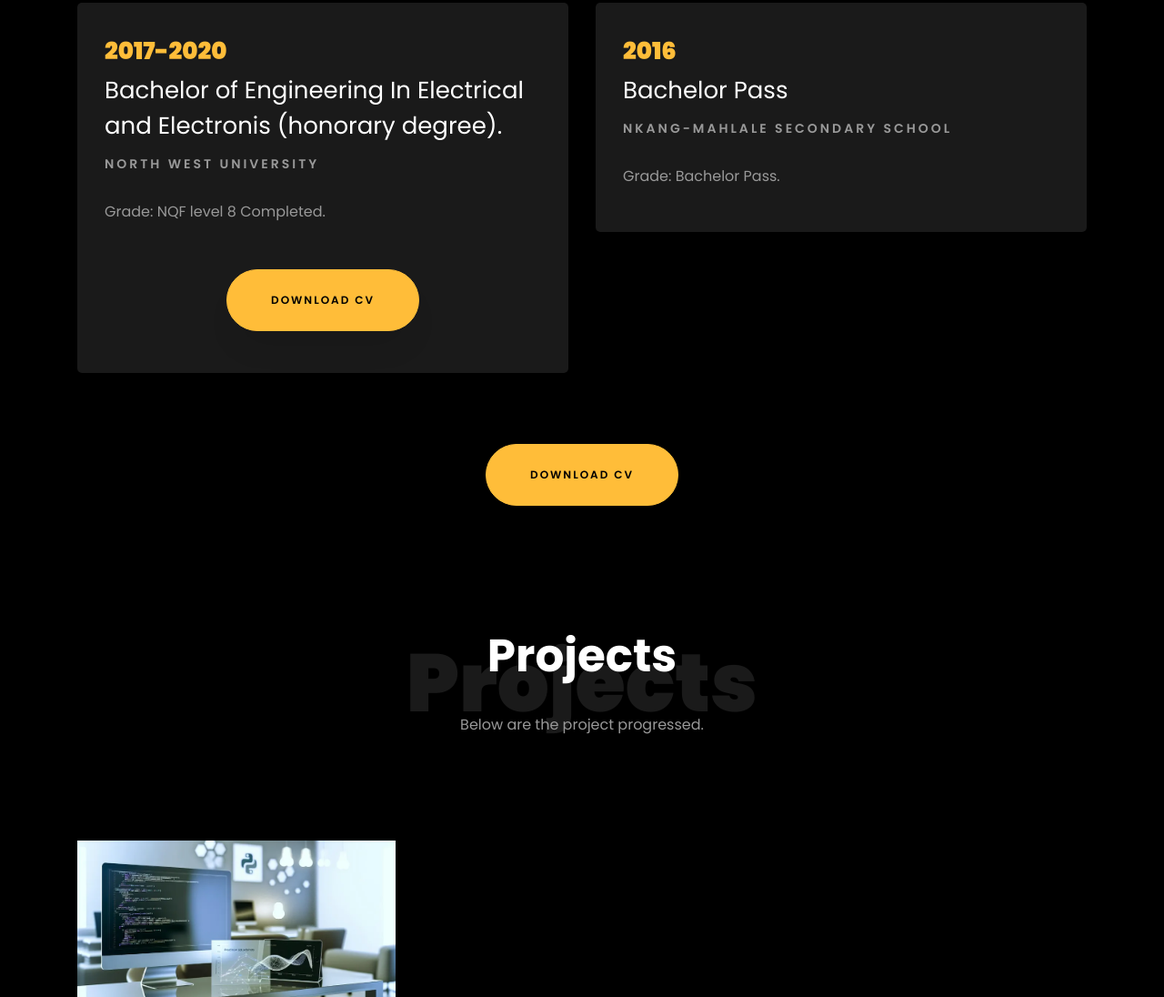
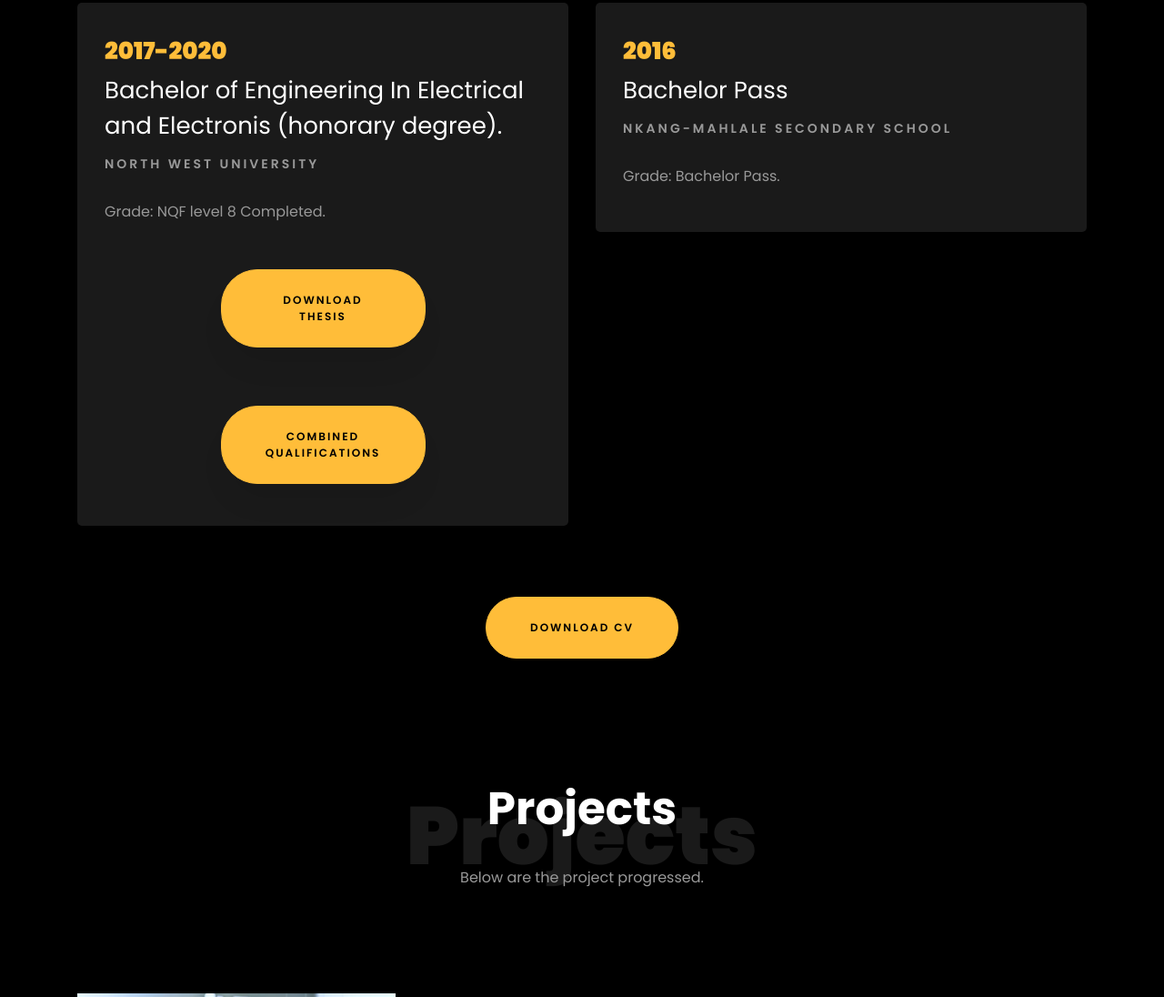
Before and after one commit to eliphus-ux/resume, a plain HTML site: page index.html in a window 1280 px wide. Shown: the part 3634-4730 px from the top of the page at 91% size. Drawn offline with Linux system fonts and the light colour scheme; files whose address does not match are found by name.

Commit message:
Update index.html

```diff
--- a/index.html
+++ b/index.html
@@ -474,7 +474,12 @@ team members to accomplish shared goals. Hereafter, are standard my skills:</div
     					<p class="mt-4">Grade: NQF level 8 Completed.</p>
 			<div class="row justify-content-center mt-5">
     			        <div class="col-md-6 text-center ftco-animate">
-    				    <p><a href="https://drive.google.com/file/d/1_jUChz-ElOV7TV4aftB-7p71cYbuFUNx/view?usp=sharing" class="btn btn-primary py-4 px-5">Download CV</a></p>
+    				    <p><a href="https://drive.google.com/file/d/1uSHWcz1aXJpwZHqS0xONxbZKspF1FGgb/view?usp=drive_link" class="btn btn-primary py-4 px-5">Download Thesis</a></p>
+    			        </div>
+    		</div>
+			<div class="row justify-content-center mt-5">
+    			        <div class="col-md-6 text-center ftco-animate">
+    				    <p><a href="https://drive.google.com/file/d/1PyAZKoROXvZSaWLjpyu12m-8x8lAr4mS/view?usp=drive_link" class="btn btn-primary py-4 px-5">Combined Qualifications</a></p>
     			        </div>
     		</div>
     				</div>
@@ -492,7 +497,7 @@ team members to accomplish shared goals. Hereafter, are standard my skills:</div
 
     		<div class="row justify-content-center mt-5">
     			<div class="col-md-6 text-center ftco-animate">
-    				<p><a href="https://drive.google.com/file/d/1_jUChz-ElOV7TV4aftB-7p71cYbuFUNx/view?usp=sharing" class="btn btn-primary py-4 px-5">Download CV</a></p>
+    				<p><a href="https://drive.google.com/file/d/10A-OTPF6cC-lFgRNj99oiC88CQzWT8Id/view?usp=drive_link" class="btn btn-primary py-4 px-5">Download CV</a></p>
     			</div>
     		</div>
     	</div>
@@ -631,7 +636,7 @@ team members to accomplish shared goals. Hereafter, are standard my skills:</div
           			<span class="icon-globe"></span>
           		</div>
           		<h3 class="mb-4">Download Resume</h3>
-	            <p><a href="https://drive.google.com/file/d/1_jUChz-ElOV7TV4aftB-7p71cYbuFUNx/view?usp=sharing">Download Here <span class="icon-globe"></span></a></p>
+	            <p><a href="https://drive.google.com/file/d/10A-OTPF6cC-lFgRNj99oiC88CQzWT8Id/view?usp=drive_link">Download Here <span class="icon-globe"></span></a></p>
 	          </div>
           </div>
           <div class="col-md-6 col-lg-3 d-flex ftco-animate">
```
